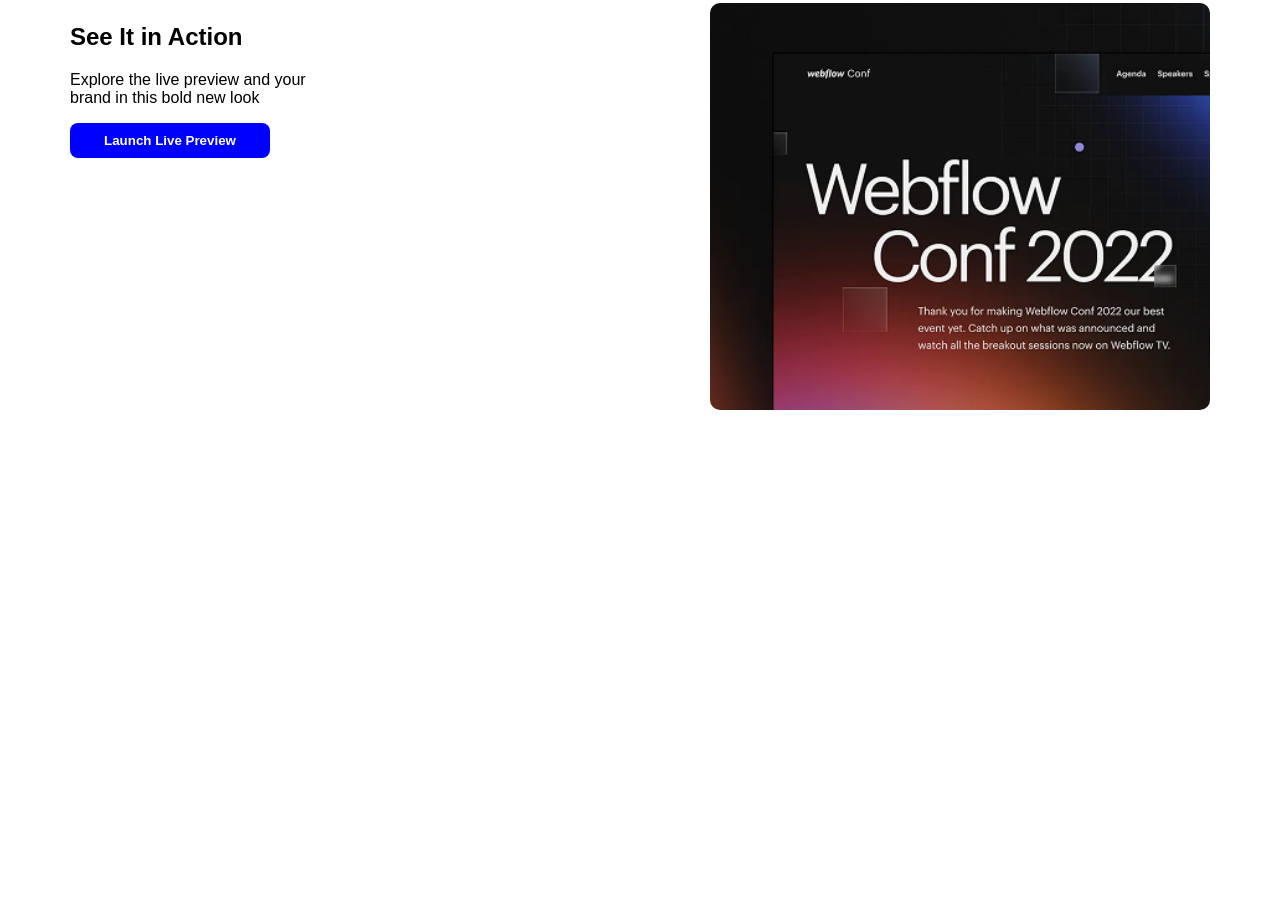
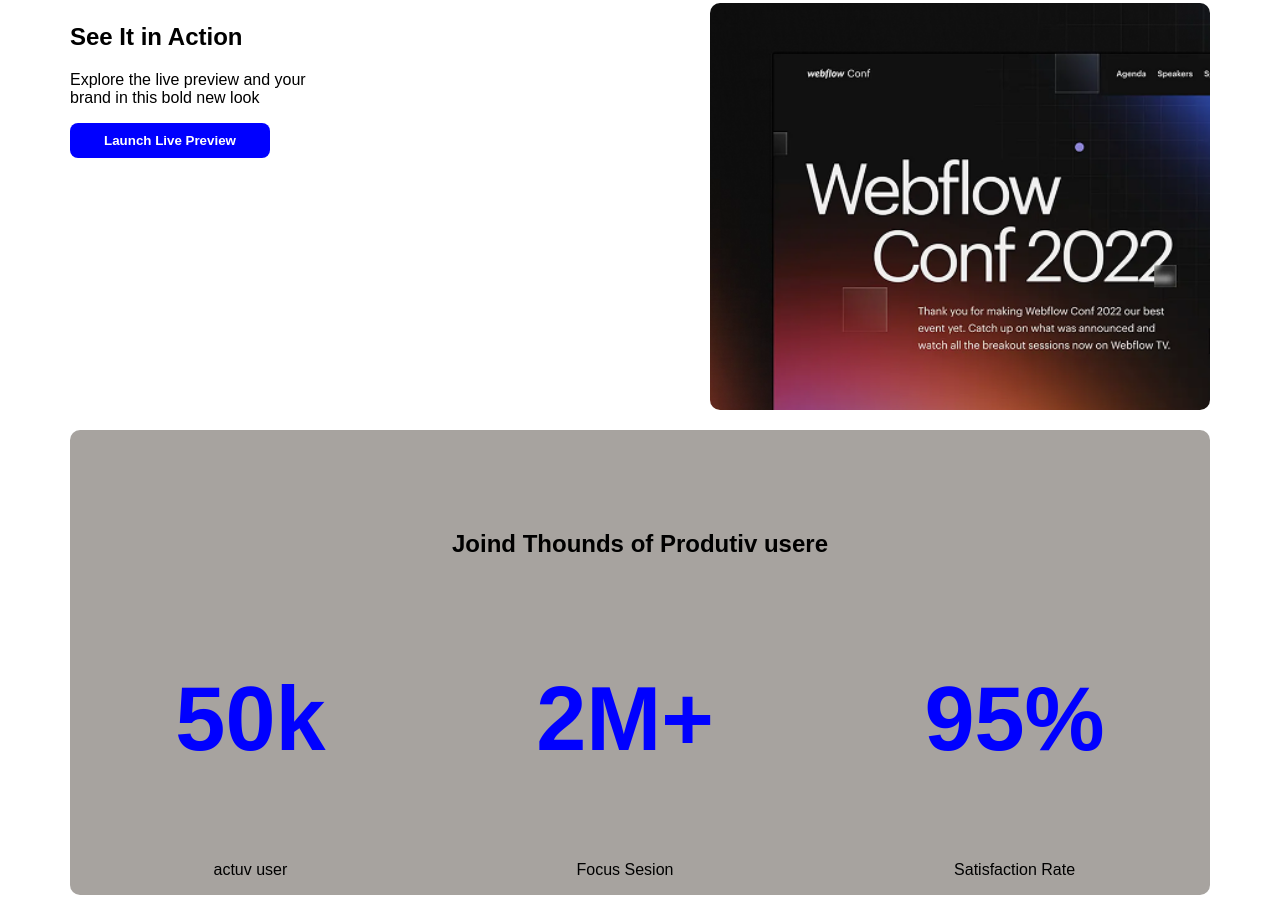
Before and after one commit to msrahaman03/first-assingment-repo, a plain HTML site: page index.html in a window 1280 px wide. Shown: the part 605-1508 px from the top of the page. Before the commit the page ends 1023 px from the top, so only its background shows below. Drawn offline with Linux system fonts and the light colour scheme.

Commit message:
productive user commit

```diff
--- a/index.html
+++ b/index.html
@@ -36,6 +36,27 @@
 
           <!-- action section end -->
 
+          <!-- productive user section start -->
+           <section class="user-info">
+              <h2 class="user-title">Joind Thounds of Produtiv usere</h2>
+            <div class="div-2">
+                    <div>
+                      <h3 class="user">50k</h3>
+                      <p>actuv user</p>
+                    </div>
+                    <div>
+                      <h3 class="user">2M+</h3>
+                    <p>Focus Sesion</p>
+                    </div>
+                    <div>
+                      <h3 class="user">95%</h3>
+                    <p>Satisfaction Rate</p>
+                  </div>
+          </div>
+          </section>
+
+          <!-- productive user section end -->
+
 
 </body>
 </html>
--- a/style/style.css
+++ b/style/style.css
@@ -93,3 +93,34 @@ main{
 
 
 /* action style end */
+
+/* productive user section style start */
+.user-info{
+
+          text-align: center;
+          background-color:rgb(167, 163, 159);
+          border-radius: 10px;
+
+
+}
+.user{
+          color: blue;
+          font-size: 90px;
+}
+.div-2{
+          display: flex;
+          justify-content: space-around;
+}
+div-2 h3{
+        margin: 0;
+}
+
+
+
+.user-title{
+          padding-top: 100px;
+
+}
+
+
+/* productive user section style end */
```
